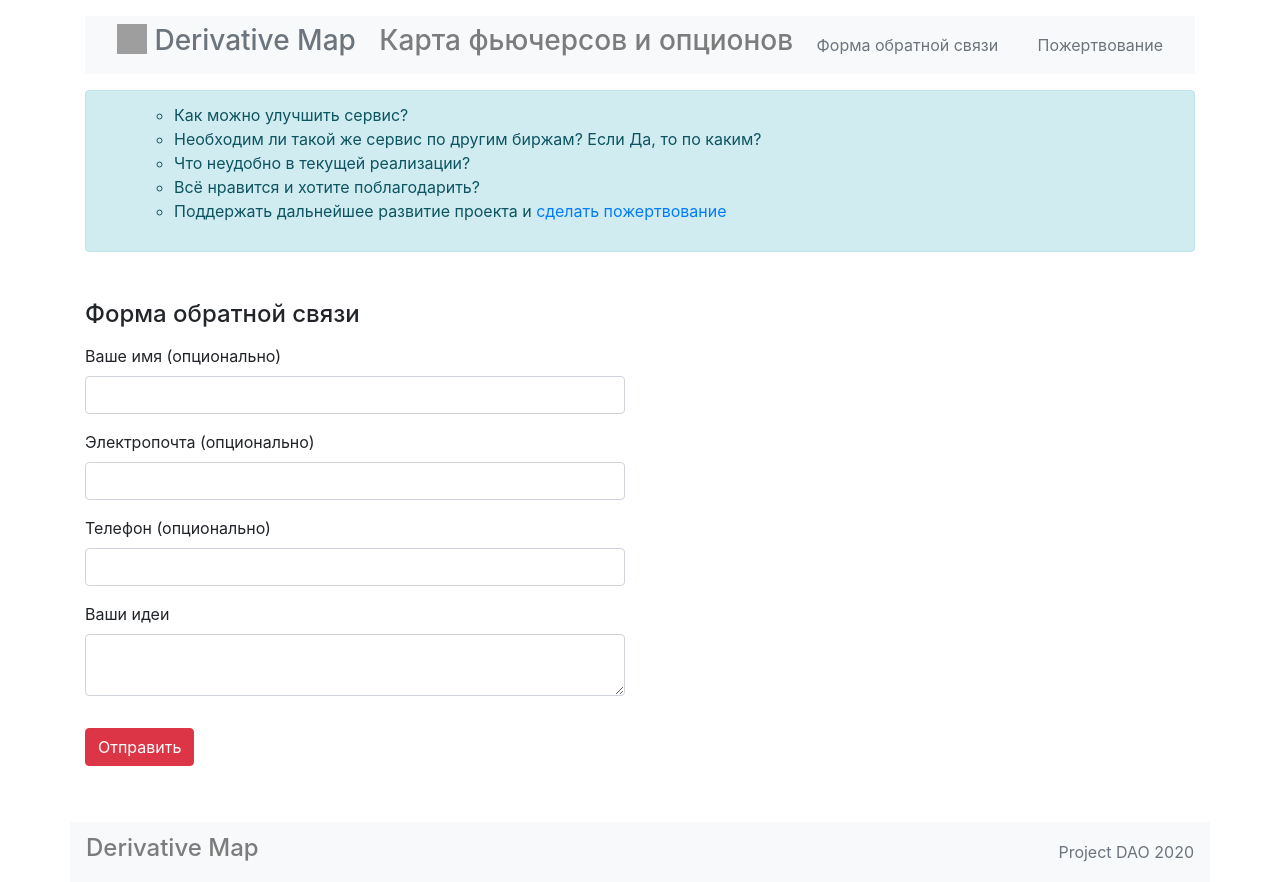
After one commit to OlegDyukel/DerivativeMapAlpha, a Flask app: page /feedback/ in a window 1280 px wide. The commit adds this page. Run offline with Flask 2, Linux system fonts and the light colour scheme; some libraries are stand-ins or nearby versions; grey boxes are pictures that could not be loaded.

Commit message:
Release 2 (feedback and donate)

```diff
--- a/app.py
+++ b/app.py
@@ -8,10 +8,11 @@ from flask import Flask, render_template, request, redirect, url_for
 from flask_migrate import Migrate
 from flask_admin import Admin
 from flask_admin.contrib.sqla import ModelView
-# from flask_wtf.csrf import CsrfProtect
+from flask_wtf.csrf import CSRFProtect
 
 
 from models import db, Underlying, Cell, Future, Option, FeedBack, AdminUser, Edition
+from forms import ClientFeedBack
 from functions import get_data, get_dict_matrix, get_colors, iss_urls, get_list_months, round_up_log
 from functions import get_dict_section_undrl
 from config import Config
@@ -23,6 +24,7 @@ app.config.from_object(Config)
 db.init_app(app)
 migrate = Migrate(app, db)
 admin = Admin(app)
+csrf = CSRFProtect(app)
 
 
 class MyUserView(ModelView):
@@ -199,5 +201,36 @@ def index():
                            dict_matrix=get_dict_matrix(df_cell, df_fut, df_opt),
                            time_upd=current_date)
 
+
+@app.route("/feedback/", methods=["GET", "POST"])
+def feedback():
+    form = ClientFeedBack()
+
+    if request.method == 'POST':
+        input_name = form.client_name.data
+        input_email = form.client_email.data
+        input_phone = form.client_phone.data
+        input_text = form.client_text.data
+
+        db_feedback = FeedBack(user_name=input_name, user_email=input_email, user_phone=input_phone,
+                              user_text=input_text, date_created=datetime.utcnow())
+
+        db.session.add(db_feedback)
+        db.session.commit()
+        return redirect(url_for("confirmed_feedback"))
+
+    return render_template("feedback.html", form=form)
+
+
+@app.route("/confirmed_feedback/", methods=["GET"])
+def confirmed_feedback():
+    return render_template("confirmed_feedback.html")
+
+
+@app.route("/donate/", methods=["GET"])
+def donate():
+    return render_template("donate.html")
+
+
 if __name__ == "__main__":
     app.run()
--- a/config.py
+++ b/config.py
@@ -1,6 +1,7 @@
 import os
 
 class Config:
-    SECRET_KEY = "derivative_map_alpha_"
+    SECRET_KEY = os.urandom(44)  # Создаем рандомнй ключ
+    # SECRET_KEY = "derivative_map_alpha_"
     SQLALCHEMY_DATABASE_URI = os.environ.get("DATABASE_URL")
     SQLALCHEMY_TRACK_MODIFICATIONS = False
--- /dev/null
+++ b/forms.py
@@ -0,0 +1,11 @@
+from flask_wtf import FlaskForm
+from wtforms import StringField, TextAreaField
+from wtforms.validators import InputRequired, Email, DataRequired, Length, EqualTo
+from werkzeug.security import generate_password_hash, check_password_hash
+
+
+class ClientFeedBack(FlaskForm):
+    client_name = StringField("Ваше имя (опционально)")
+    client_email = StringField("Электропочта (опционально)")
+    client_phone = StringField("Телефон (опционально)")
+    client_text = TextAreaField("Ваши идеи", [InputRequired(message="Как нам стать лучше?")])
--- a/requirements.txt
+++ b/requirements.txt
@@ -6,6 +6,7 @@ Flask==1.1.2
 Flask-Admin==1.5.7
 Flask-Migrate==2.5.3
 Flask-SQLAlchemy==2.4.4
+Flask-WTF==0.14.3
 idna==2.10
 itsdangerous==1.1.0
 Jinja2==2.11.2
--- /dev/null
+++ b/templates/base.html
@@ -0,0 +1,73 @@
+<!DOCTYPE html>
+<html>
+<head>
+  <!-- Required meta tags -->
+    <meta charset="utf-8">
+    <meta name="viewport" content="width=device-width, initial-scale=1, shrink-to-fit=no">
+
+    <!-- Bootstrap CSS -->
+    <link rel="stylesheet" href="https://maxcdn.bootstrapcdn.com/bootstrap/4.0.0/css/bootstrap.min.css" integrity="sha384-Gn5384xqQ1aoWXA+058RXPxPg6fy4IWvTNh0E263XmFcJlSAwiGgFAW/dAiS6JXm" crossorigin="anonymous">
+
+<title>Derivative map</title>
+
+ <style>
+   table {
+    width: 100%; /* Ширина таблицы */
+   }
+      html {
+      position: relative;
+      min-height: 100%;
+    }
+    body {
+      margin-bottom: 60px; /* Margin bottom by footer height */
+    }
+    .footer {
+      position: absolute;
+      bottom: 0;
+      width: 100%;
+      height: 60px; /* Set the fixed height of the footer here */
+      line-height: 60px; /* Vertically center the text there */
+    }
+    .navbar {
+      padding-top: 0;
+      padding-bottom: 0;
+    }
+  </style>
+</head>
+
+<body>
+<header class="container py-3">
+  <nav class="navbar navbar-light bg-light">
+  <a class="h3 nav-link text-secondary" href="{{ url_for("index") }}">
+    <img src="/static/pictures/logo_640_2.svg" width="30" height="30" class="d-inline-block align-top" alt="">
+       Derivative Map
+  </a>
+    <ul class="navbar-nav">
+    <p class="h3 text-center nav-link">Карта фьючерсов и опционов</p>
+    </ul>
+    <a class="nav-link text-secondary" href="{{ url_for("feedback") }}">Форма обратной связи</a>
+    <a class="nav-link text-secondary" href="{{ url_for("donate") }}">Пожертвование</a>
+</nav>
+</header>
+
+  {% block container %} {% endblock %}
+
+  <footer class="footer pt-2">
+    <nav class="container navbar navbar-light bg-light">
+      <ul class="navbar-nav mr-auto">
+        <p class="h4 nav-link">Derivative Map</p>
+      </ul>
+      <a class="text-muted" href="#">Project DAO 2020</a>
+    </nav>
+  </footer>
+
+<script src="https://code.jquery.com/jquery-3.2.1.slim.min.js" integrity="sha384-KJ3o2DKtIkvYIK3UENzmM7KCkRr/rE9/Qpg6aAZGJwFDMVNA/GpGFF93hXpG5KkN" crossorigin="anonymous"></script>
+<script src="https://cdnjs.cloudflare.com/ajax/libs/popper.js/1.12.9/umd/popper.min.js" integrity="sha384-ApNbgh9B+Y1QKtv3Rn7W3mgPxhU9K/ScQsAP7hUibX39j7fakFPskvXusvfa0b4Q" crossorigin="anonymous"></script>
+<script src="https://maxcdn.bootstrapcdn.com/bootstrap/4.0.0/js/bootstrap.min.js" integrity="sha384-JZR6Spejh4U02d8jOt6vLEHfe/JQGiRRSQQxSfFWpi1MquVdAyjUar5+76PVCmYl" crossorigin="anonymous"></script>
+<script>
+   $(function () {
+     $('[data-toggle="tooltip"]').tooltip()
+   });
+</script>
+</body>
+</html>
--- /dev/null
+++ b/templates/feedback.html
@@ -0,0 +1,53 @@
+{% extends 'base.html' %}
+
+{% block container %}
+
+  <main class="container">
+    <div class="container alert alert-info px-5" role="alert">
+  <ul class="list-unstyled">
+    <ul>
+    <li>Как можно улучшить сервис?</li>
+    <li>Необходим ли такой же сервис по другим биржам? Если Да, то по каким? </li>
+    <li>Что неудобно в текущей реализации?</li>
+    <li>Всё нравится и хотите поблагодарить?</li>
+    <li>Поддержать дальнейшее развитие проекта и <a href="{{ url_for("donate") }}">сделать пожертвование</a></li>
+    </ul>
+  </ul>
+</div>
+
+    <div class="row mt-5">
+        <div class="col-6">
+          <form action={{ url_for("feedback") }} method="POST">
+          {{ form.csrf_token }}
+          <h4 class="">Форма обратной связи</h4>
+          <div class=" md-4 order-md-1">
+            <div class="mt-3 mb-3">
+              {{ form.client_name.label(class="control-label") }}
+              {{ form.client_name(class="font-weight-bold form-control") }}
+            </div>
+          </div>
+          <div class=" md-4 order-md-1">
+            <div class="mt-3 mb-3">
+              {{ form.client_email.label(class="control-label") }}
+              {{ form.client_email(class="font-weight-bold form-control") }}
+            </div>
+          </div>
+          <div class=" md-4 order-md-1">
+            <div class="mt-3 mb-3">
+              {{ form.client_phone.label(class="control-label") }}
+              {{ form.client_phone(class="font-weight-bold form-control") }}
+            </div>
+          </div>
+          <div class=" md-4 order-md-1">
+            <div class="mt-3 mb-3">
+              {{ form.client_text.label(class="control-label") }}
+              {{ form.client_text(class="font-weight form-control") }}
+            </div>
+          </div>
+           <button type="submit" class=" mt-3 mb-5 btn btn-danger">Отправить</button>
+          </form>
+        </div>
+        </div>
+  </main>
+
+{% endblock %}
```
Also changed, not shown: templates/confirmed_feedback.html (added, +17 -0 lines), templates/donate.html (added, +20 -0 lines), templates/table.html (+7 -32 lines), static/pictures/logo_640_2.svg (added).
